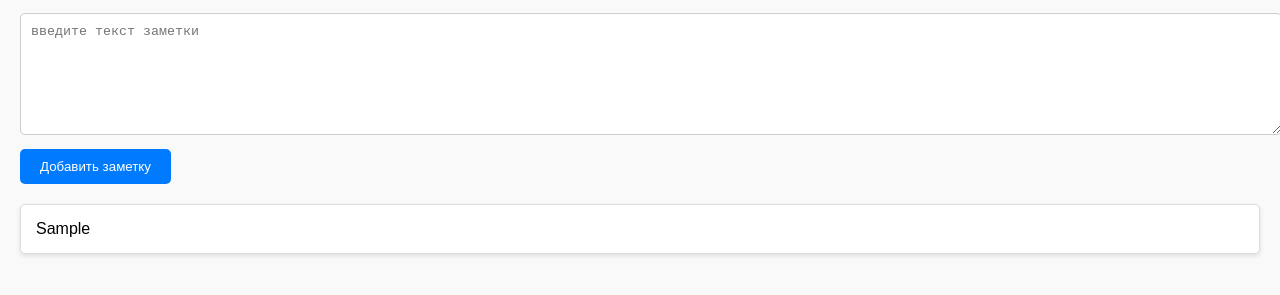
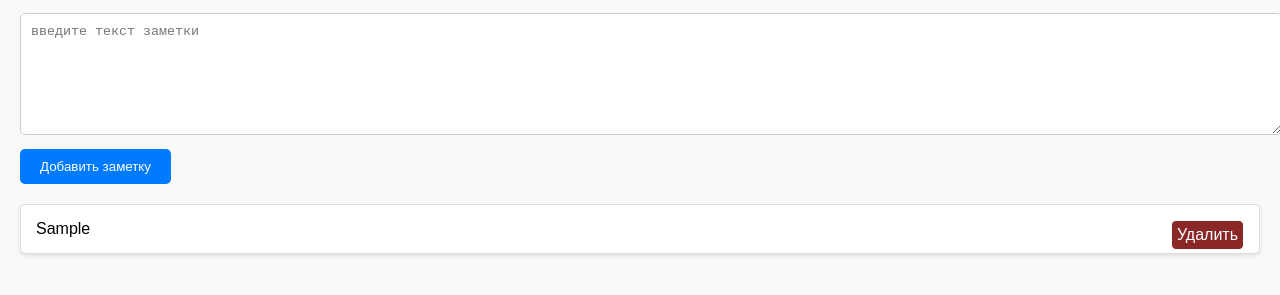
Before and after one commit to Ural-Dodo/notes-app, a plain HTML site: page index.html in a window 1280 px wide. Both pictures are taken after typing "Sample" into the empty fields and a click on the button "Добавить заметку". Shown: the part 121-416 px from the top of the page. Drawn offline with Linux system fonts and the light colour scheme.

Commit message:
Updated script.js and added deletion of  notes

```diff
--- a/script.js
+++ b/script.js
@@ -13,4 +13,12 @@ document.getElementById('add-note-btn').addEventListener('click', function(){
 
        notesContainer.appendChild(noteDiv);
        noteInput.value = '';
+    const btn = document.createElement('buttton');
+        btn.classList.add('delete-btn');
+        btn.textContent = 'Удалить';
+
+        noteDiv.appendChild(btn)
+    btn.addEventListener('click', function(){
+        notesContainer.removeChild(noteDiv);
+    });
 });
--- a/styles.css
+++ b/styles.css
@@ -37,3 +37,15 @@ button:hover {
     border-radius: 5px;
     box-shadow: 0 2px 4px rgba(0, 0, 0, 0.1);
 }
+.delete-btn {
+    padding: 5px;
+    float: right;
+    background-color: rgb(138, 39, 39);
+    color: white;
+    border: 1px solid ;
+    border-radius: 5px;
+
+}
+.delete-btn:hover {
+    background-color: #d30d0d;
+}
```
